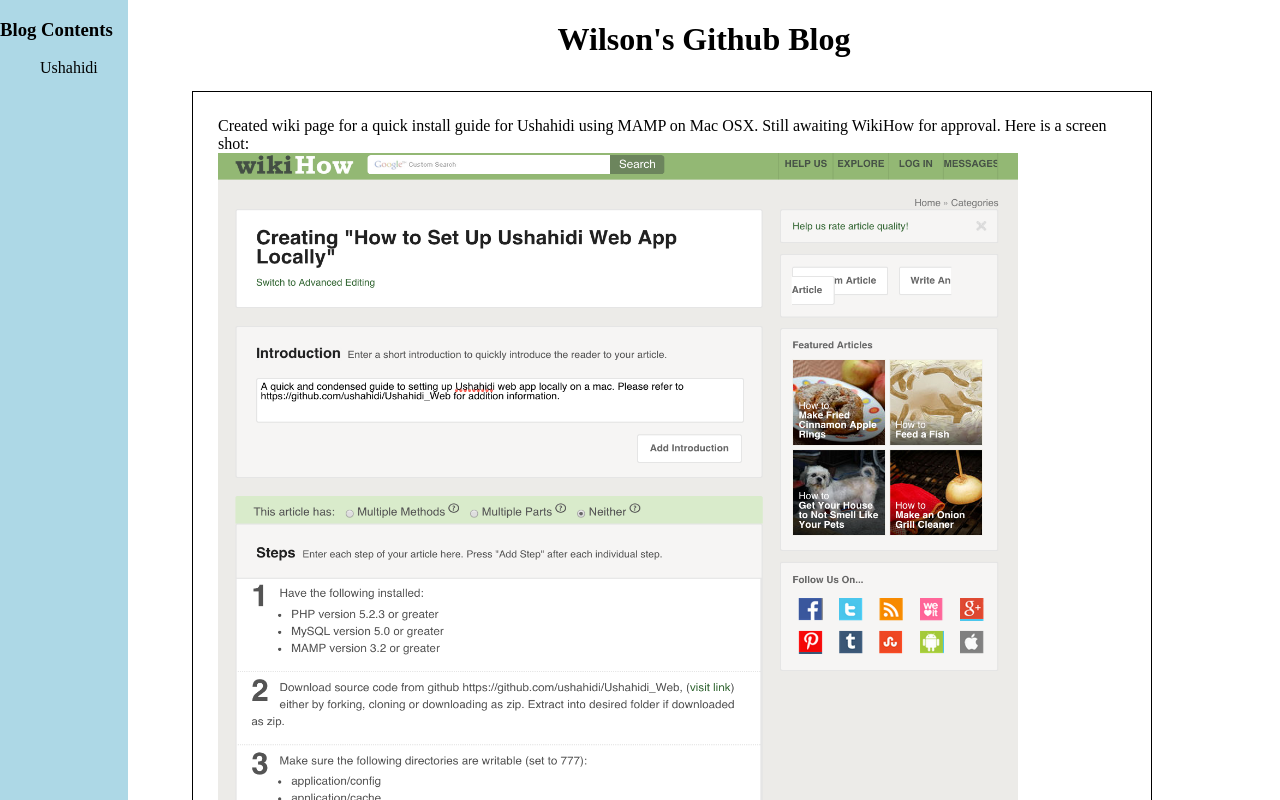
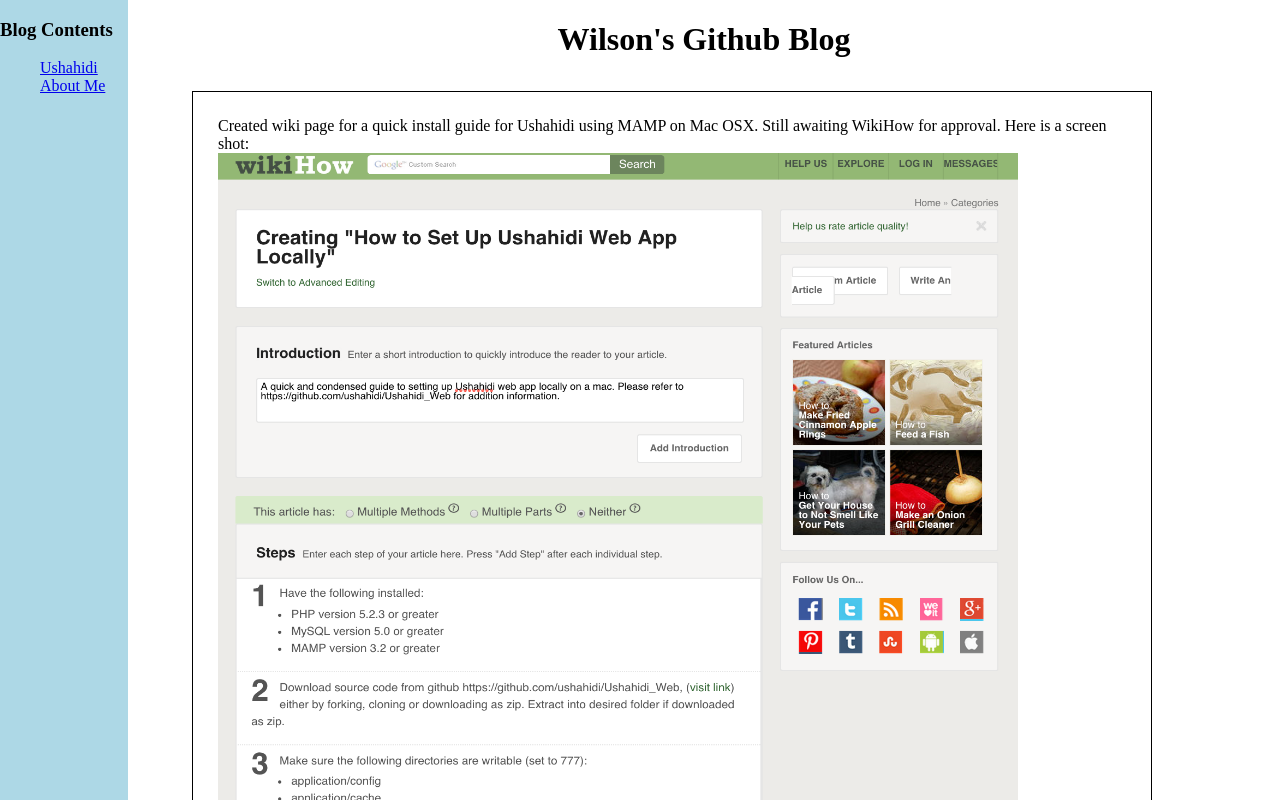
Before and after one commit to Wilsonkho/Wilsonkho.github.io, a plain HTML site: page index.html in a window 1280 px wide. Shown: the top 800 px of the page. Drawn offline with Linux system fonts and the light colour scheme.

Commit message:
css touch up

```diff
--- a/index.html
+++ b/index.html
@@ -8,7 +8,7 @@ body{
 #side-bar{
 	background-color: lightblue;
 	float: left;
-	height: 200vh;
+	height: 300vh;
 	width: 10%;
 	display: block;
 }
@@ -40,7 +40,8 @@ body{
 	<div id="side-bar">
 		<H3>Blog Contents</H3>
 		<ul>
-			Ushahidi
+			<a href="index.html">Ushahidi</a>
+			<a href="about.html">About Me</a>
 		</ul>
 	</div>
 	<div id="content">
```
